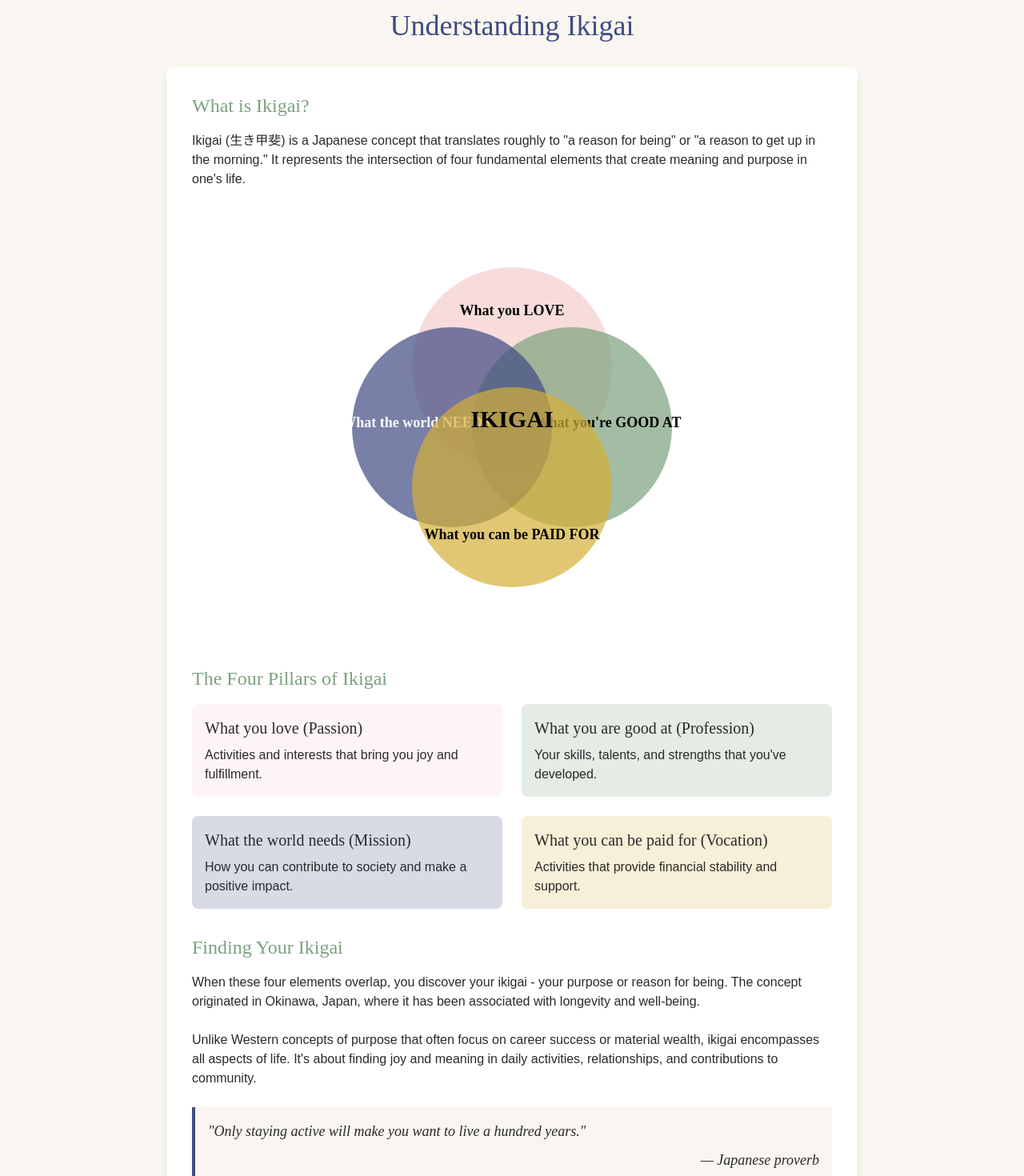
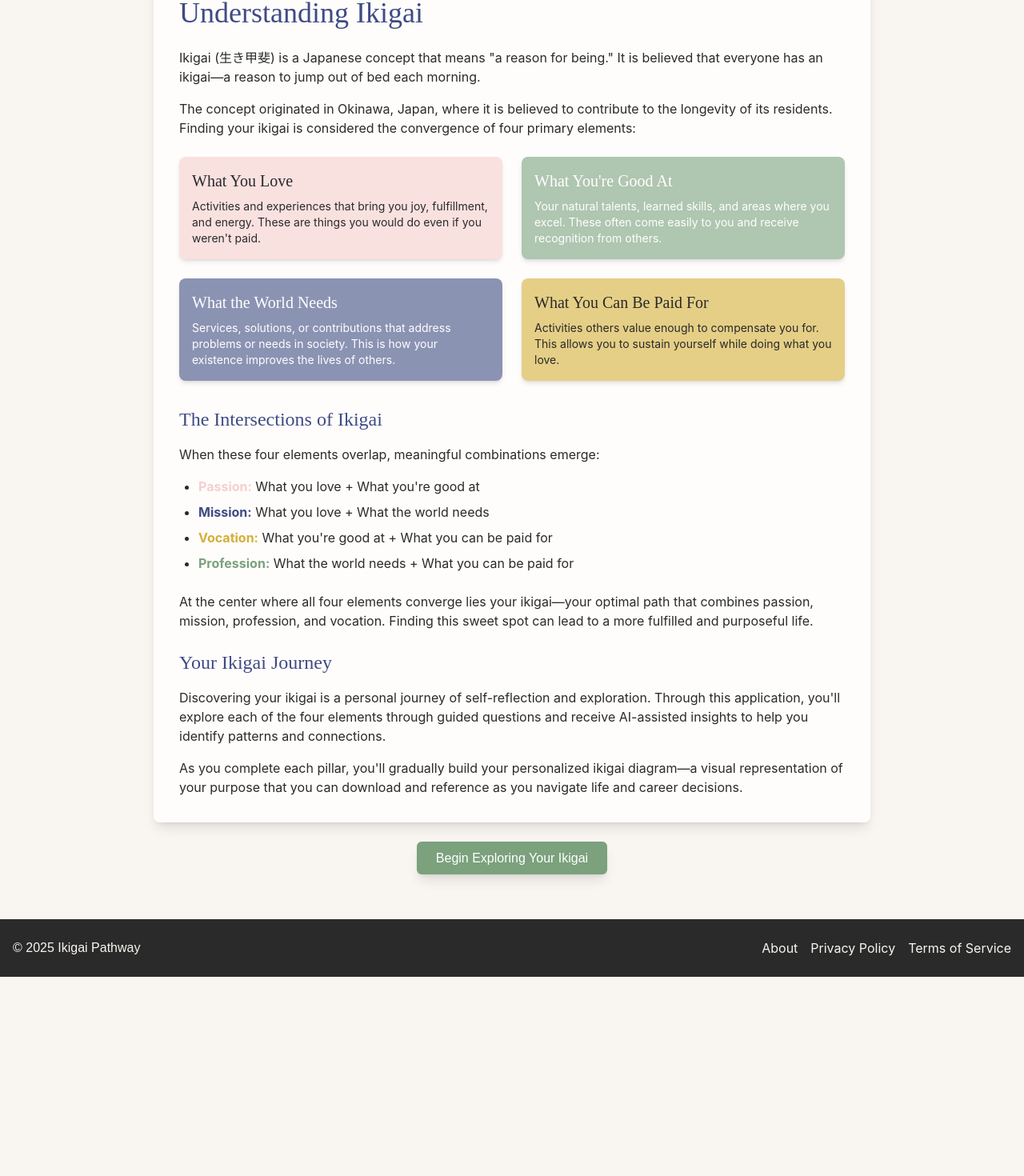
Before and after one commit to Kayy-yayy/Ikigai-Pathway, a Next.js app in the folder frontend/: page /about in a window 1280 px wide. Shown: the part 100-1570 px from the top of the page at 80% size. After the commit the page ends 1321 px from the top, so only its background shows below. Built offline with nearby package versions, Linux system fonts and the light colour scheme; no server answers; a web font is replaced by a local one.

Commit message:
Update about.tsx

```diff
--- a/frontend/src/pages/about.tsx
+++ b/frontend/src/pages/about.tsx
@@ -1,115 +1,113 @@
 import React from 'react';
 import Layout from '../components/Layout';
+import Link from 'next/link';
+import { useUser } from '../context/UserContext';
 
 export default function About() {
+  const { user } = useUser();
+
   return (
     <Layout>
-      <div className="container mx-auto px-4 py-12 max-w-4xl">
-        <h1 className="font-noto text-4xl text-indigo text-center mb-8">
-          Understanding Ikigai
-        </h1>
+      <div className="max-w-4xl mx-auto">
+        <div
+          className="bg-white bg-opacity-80 shadow-lg rounded-lg p-8 mb-8"
+          style={{
+            backdropFilter: 'blur(10px)',
+            transition: 'all 0.5s ease-in-out'
+          }}
+        >
+          <h1 className="text-3xl md:text-4xl font-noto text-indigo mb-6">Understanding Ikigai</h1>
 
-        <div className="bg-white rounded-lg shadow-md p-6 md:p-8 mb-10">
-          <h2 className="font-noto text-2xl text-bamboo mb-4">
-            What is Ikigai?
-          </h2>
+          <div className="max-w-none">
+            <p className="mb-4">
+              Ikigai (生き甲斐) is a Japanese concept that means "a reason for being." It is believed that everyone has an ikigai—a reason to jump out of bed each morning.
+            </p>
 
-          <p className="font-sawarabi text-sumi mb-6">
-            Ikigai (生き甲斐) is a Japanese concept that translates roughly to "a reason for being" or "a reason to get up in the morning."
-            It represents the intersection of four fundamental elements that create meaning and purpose in one's life.
-          </p>
+            <p className="mb-6">
+              The concept originated in Okinawa, Japan, where it is believed to contribute to the longevity of its residents. Finding your ikigai is considered the convergence of four primary elements:
+            </p>
 
-          <div className="relative w-full h-96 md:h-[500px] my-12">
-            <div className="absolute inset-0 flex items-center justify-center">
-              <div className="w-full max-w-[600px] h-full max-h-[500px]">
-                <svg viewBox="0 0 500 500" className="w-full h-full">
-                  {/* Passion Circle (What you love) */}
-                  <circle cx="250" cy="175" r="125" fill="#F6CECE" fillOpacity="0.7" />
-                  <text x="250" y="110" textAnchor="middle" className="font-noto text-base md:text-lg font-semibold">What you LOVE</text>
+            <div className="grid grid-cols-1 md:grid-cols-2 gap-6 mb-8">
+              <div
+                className="bg-sakura bg-opacity-60 p-4 rounded-lg shadow-md hover:shadow-lg transition-all duration-300 transform hover:scale-[1.03]"
+              >
+                <h3 className="text-xl font-noto mb-2">What You Love</h3>
+                <p className="text-sm">
+                  Activities and experiences that bring you joy, fulfillment, and energy. These are things you would do even if you weren't paid.
+                </p>
+              </div>
 
-                  {/* Profession Circle (What you're good at) */}
-                  <circle cx="325" cy="250" r="125" fill="#7BA17D" fillOpacity="0.7" />
-                  <text x="370" y="250" textAnchor="middle" className="font-noto text-base md:text-lg font-semibold">What you're GOOD AT</text>
+              <div
+                className="bg-bamboo bg-opacity-60 p-4 rounded-lg shadow-md hover:shadow-lg transition-all duration-300 transform hover:scale-[1.03]"
+              >
+                <h3 className="text-xl font-noto mb-2 text-white">What You're Good At</h3>
+                <p className="text-sm text-white">
+                  Your natural talents, learned skills, and areas where you excel. These often come easily to you and receive recognition from others.
+                </p>
+              </div>
 
-                  {/* Mission Circle (What the world needs) */}
-                  <circle cx="175" cy="250" r="125" fill="#3F4B83" fillOpacity="0.7" />
-                  <text x="130" y="250" textAnchor="middle" className="font-noto text-base md:text-lg font-semibold" fill="white">What the world NEEDS</text>
+              <div
+                className="bg-indigo bg-opacity-60 p-4 rounded-lg shadow-md hover:shadow-lg transition-all duration-300 transform hover:scale-[1.03]"
+              >
+                <h3 className="text-xl font-noto mb-2 text-white">What the World Needs</h3>
+                <p className="text-sm text-white">
+                  Services, solutions, or contributions that address problems or needs in society. This is how your existence improves the lives of others.
+                </p>
+              </div>
 
-                  {/* Vocation Circle (What you can be paid for) */}
-                  <circle cx="250" cy="325" r="125" fill="#D4AF37" fillOpacity="0.7" />
-                  <text x="250" y="390" textAnchor="middle" className="font-noto text-base md:text-lg font-semibold">What you can be PAID FOR</text>
-
-                  {/* Center - Ikigai */}
-                  <text x="250" y="250" textAnchor="middle" className="font-noto text-2xl md:text-3xl font-bold">IKIGAI</text>
-                </svg>
+              <div
+                className="bg-gold bg-opacity-60 p-4 rounded-lg shadow-md hover:shadow-lg transition-all duration-300 transform hover:scale-[1.03]"
+              >
+                <h3 className="text-xl font-noto mb-2">What You Can Be Paid For</h3>
+                <p className="text-sm">
+                  Activities others value enough to compensate you for. This allows you to sustain yourself while doing what you love.
+                </p>
               </div>
             </div>
-          </div>
 
-          <h2 className="font-noto text-2xl text-bamboo mb-4">
-            The Four Pillars of Ikigai
-          </h2>
+            <h2 className="text-2xl font-noto text-indigo mb-4">The Intersections of Ikigai</h2>
 
-          <div className="grid md:grid-cols-2 gap-6 mb-8">
-            <div className="bg-sakura bg-opacity-20 p-4 rounded-lg">
-              <h3 className="font-noto text-xl mb-2">What you love (Passion)</h3>
-              <p className="font-sawarabi">Activities and interests that bring you joy and fulfillment.</p>
-            </div>
+            <p className="mb-4">
+              When these four elements overlap, meaningful combinations emerge:
+            </p>
 
-            <div className="bg-bamboo bg-opacity-20 p-4 rounded-lg">
-              <h3 className="font-noto text-xl mb-2">What you are good at (Profession)</h3>
-              <p className="font-sawarabi">Your skills, talents, and strengths that you've developed.</p>
-            </div>
+            <ul className="list-disc pl-6 mb-6 space-y-2">
+              <li><strong className="text-sakura">Passion:</strong> What you love + What you're good at</li>
+              <li><strong className="text-indigo">Mission:</strong> What you love + What the world needs</li>
+              <li><strong className="text-gold">Vocation:</strong> What you're good at + What you can be paid for</li>
+              <li><strong className="text-bamboo">Profession:</strong> What the world needs + What you can be paid for</li>
+            </ul>
 
-            <div className="bg-indigo bg-opacity-20 p-4 rounded-lg">
-              <h3 className="font-noto text-xl mb-2">What the world needs (Mission)</h3>
-              <p className="font-sawarabi">How you can contribute to society and make a positive impact.</p>
-            </div>
+            <p className="mb-6">
+              At the center where all four elements converge lies your ikigai—your optimal path that combines passion, mission, profession, and vocation. Finding this sweet spot can lead to a more fulfilled and purposeful life.
+            </p>
 
-            <div className="bg-gold bg-opacity-20 p-4 rounded-lg">
-              <h3 className="font-noto text-xl mb-2">What you can be paid for (Vocation)</h3>
-              <p className="font-sawarabi">Activities that provide financial stability and support.</p>
-            </div>
-          </div>
+            <h2 className="text-2xl font-noto text-indigo mb-4">Your Ikigai Journey</h2>
 
-          <h2 className="font-noto text-2xl text-bamboo mb-4">
-            Finding Your Ikigai
-          </h2>
+            <p className="mb-4">
+              Discovering your ikigai is a personal journey of self-reflection and exploration. Through this application, you'll explore each of the four elements through guided questions and receive AI-assisted insights to help you identify patterns and connections.
+            </p>
 
-          <p className="font-sawarabi text-sumi mb-6">
-            When these four elements overlap, you discover your ikigai - your purpose or reason for being.
-            The concept originated in Okinawa, Japan, where it has been associated with longevity and well-being.
-          </p>
-
-          <p className="font-sawarabi text-sumi mb-6">
-            Unlike Western concepts of purpose that often focus on career success or material wealth,
-            ikigai encompasses all aspects of life. It's about finding joy and meaning in daily activities,
-            relationships, and contributions to community.
-          </p>
-
-          <div className="bg-softWhite border-l-4 border-indigo p-4 italic mb-8">
-            <p className="font-hina text-lg">
-              "Only staying active will make you want to live a hundred years."
-              <span className="block text-right mt-2">— Japanese proverb</span>
+            <p>
+              As you complete each pillar, you'll gradually build your personalized ikigai diagram—a visual representation of your purpose that you can download and reference as you navigate life and career decisions.
             </p>
           </div>
+        </div>
 
-          <h2 className="font-noto text-2xl text-bamboo mb-4">
-            Benefits of Finding Your Ikigai
-          </h2>
-
-          <ul className="list-disc pl-6 font-sawarabi text-sumi mb-8 space-y-2">
-            <li><strong>Improved mental health:</strong> A sense of purpose is linked to reduced depression and anxiety</li>
-            <li><strong>Increased longevity:</strong> Studies suggest people with a strong sense of purpose tend to live longer</li>
-            <li><strong>Greater resilience:</strong> Helps navigate life's challenges with more determination</li>
-            <li><strong>Enhanced daily satisfaction:</strong> Brings fulfillment to everyday activities</li>
-            <li><strong>Better work-life balance:</strong> Integrates passion, profession, mission, and vocation</li>
-          </ul>
-
-          <p className="font-sawarabi text-sumi">
-            Ready to discover your ikigai? Our guided journey will help you explore each pillar
-            and find the beautiful intersection that represents your unique purpose.
-          </p>
+        <div className="flex justify-center mb-16">
+          {user && user.has_completed_questions ? (
+            <Link href="/ikigai-chart">
+              <a className="bg-bamboo hover:bg-opacity-90 text-white font-sawarabi py-3 px-6 rounded-md transition duration-300 shadow-lg transform hover:scale-105">
+                View Your Ikigai Chart
+              </a>
+            </Link>
+          ) : (
+            <Link href="/pillars/passion">
+              <a className="bg-bamboo hover:bg-opacity-90 text-white font-sawarabi py-3 px-6 rounded-md transition duration-300 shadow-lg transform hover:scale-105">
+                Begin Exploring Your Ikigai
+              </a>
+            </Link>
+          )}
         </div>
       </div>
     </Layout>
```
